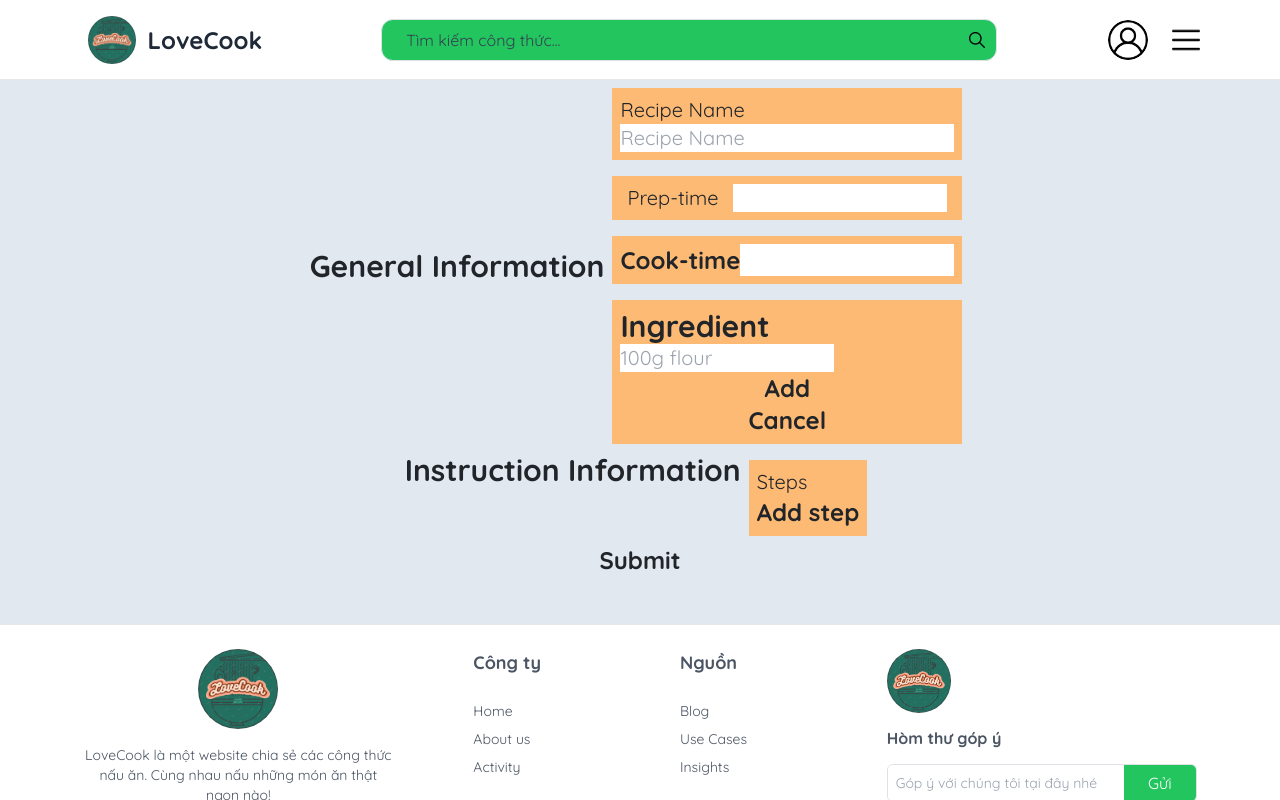
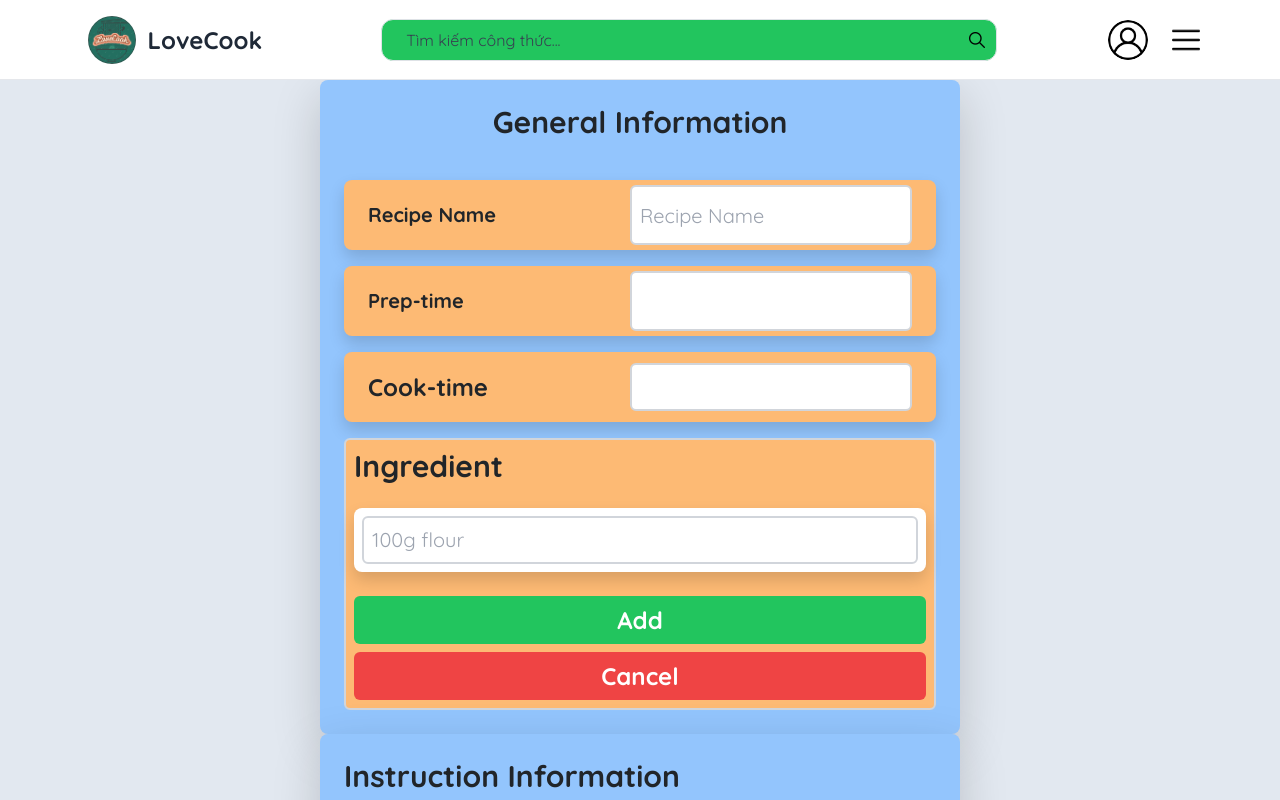
Before and after one commit to phong5824/IntroSE, a React (Vite) app in the folder client/: page /create-recipe in a window 1280 px wide. Both pictures are taken after a click on the button "Add ingredient". Built offline with nearby package versions, Linux system fonts and the light colour scheme.

Commit message:
Help me front-end

```diff
--- a/client/src/components/views/CreateRecipe.jsx
+++ b/client/src/components/views/CreateRecipe.jsx
@@ -13,9 +13,9 @@ const Ingredient = ({
   handleRemove,
 }) => {
   return (
-    <div className="flex flex-row">
+    <div className="flex flex-row items-center space-x-4 bg-white p-2 rounded-lg shadow">
       <input
-        className="text-xl"
+        className="text-xl flex-grow border-2 border-gray-300 p-2 rounded"
         type="text"
         id={index}
         onChange={handleChangeIngredient}
@@ -24,7 +24,7 @@ const Ingredient = ({
       />
       {!isAddingIngredient ? (
         <button
-          className="text-xl"
+          className="text-xl bg-red-500 text-white py-2 px-4 rounded"
           onClick={() => {
             handleRemove(index);
           }}
@@ -45,13 +45,7 @@ const IngredientsList = ({
   const [isAddingIngredient, setIsAddingIngredient] = useState(false);
   const handleAddIngredient = () => {
     setIsAddingIngredient(true);
-    // setIngredientElements([
-    //   ...ingredients,
-    //   <div key={ingredientElements.length} className="flex flex-row">
-    //     <input className="text-xl" type="text" placeholder="100g flour" />
-    //     <button className="text-xl">Remove</button>
-    //   </div>,
-    // ]);
+
     setIngredientsList([...ingredientsList, ""]);
     console.log(ingredientsList);
     console.log("Add ingredient");
@@ -77,12 +71,6 @@ const IngredientsList = ({
 
   const handleAdd = () => {
     setIsAddingIngredient(false);
-    // const newIngredients = [...ingredients];
-    // const newIngredients = ingredients.filter(
-    //   (ingredient) => ingredient !== ""
-    // );
-    // setIngredients(newIngredients);
-    // setIngredients([...ingredients, ""]);
 
     console.log(ingredientsList);
     console.log("Add");
@@ -94,9 +82,9 @@ const IngredientsList = ({
     console.log("Cancel");
   };
   return (
-    <div className="flex flex-col bg-orange-300 p-2 m-2">
-      <h1 className="text-3xl font-bold">Ingredient</h1>
-      <div className="flex flex-col">
+    <div className="general-info-form-prep-cook-title text-xl border-2 border-gray-300 p-2 rounded flex-1 bg-orange-300 h-[70px]">
+      <h1 className="text-3xl font-bold mb-4">Ingredient</h1>
+      <div className="flex flex-col space-y-2">
         {ingredientsList.map((ingredient, index) => (
           <Ingredient
             key={index}
@@ -107,22 +95,27 @@ const IngredientsList = ({
             handleRemove={handleRemove}
           />
         ))}
-        {/* <input className="text-xl" type="text" placeholder="100g flour" /> */}
         {!isAddingIngredient ? (
-          <div className="flex flex-col">
+          <div className="flex flex-col mt-4">
             <button
               onClick={handleAddIngredient}
-              className="text-2xl font-bold"
+              className="text-2xl font-bold bg-green-500 text-white py-2 px-4 rounded"
             >
               Add ingredient
             </button>
           </div>
         ) : (
-          <div className="flex flex-col">
-            <button onClick={handleAdd} className="text-2xl font-bold">
+          <div className="flex flex-col mt-4 space-y-2">
+            <button
+              onClick={handleAdd}
+              className="text-2xl font-bold bg-green-500 text-white py-2 px-4 rounded"
+            >
               Add
             </button>
-            <button onClick={handleCancel} className="text-2xl font-bold">
+            <button
+              onClick={handleCancel}
+              className="text-2xl font-bold bg-red-500 text-white py-2 px-4 rounded"
+            >
               Cancel
             </button>
           </div>
@@ -145,17 +138,17 @@ const GeneralInfo = ({
   setIngredientsList,
 }) => {
   return (
-    <div className="general-info-wrapper flex flex-row items-center justify-around">
-      <div className="general-info-title flex">
-        <h1 className="text-3xl font-bold">General Information</h1>
+    <div className="general-info-wrapper flex flex-col items-center space-y-4 bg-blue-300 p-4 rounded-lg shadow-lg w-1/2 h-screen/3 mx-auto">
+      <div className="general-info-title w-full text-center">
+        <h1 className="text-3xl font-bold mb-4">General Information</h1>
       </div>
-      <div className="general-info-form flex flex-col">
-        <div className="general-info-form-child general-info-form-recipe-name flex flex-col bg-orange-300 p-2 m-2">
-          <h1 className="general-info-form-recipe-name-title text-xl">
+      <div className="general-info-form flex flex-col space-y-4 w-full">
+        <div className="general-info-form-child general-info-form-recipe-name items-center flex flex-row justify-between bg-orange-300 p-4 rounded-lg shadow h-[70px]">
+          <h1 className="general-info-form-recipe-name-title text-xl font-bold flex-1 items-center">
             Recipe Name
           </h1>
           <input
-            className="general-info-form-recipe-name-input text-xl"
+            className="general-info-form-recipe-name-input text-xl border-2 items-center border-gray-300 p-2 rounded flex-1 h-[60px]"
             type="text"
             placeholder="Recipe Name"
             onChange={(e) => {
@@ -164,12 +157,12 @@ const GeneralInfo = ({
           />
         </div>
 
-        <div className="general-info-form-child general-info-form-prep-time flex flex-row justify-around bg-orange-300 p-2 m-2">
-          <h1 className="general-info-form-prep-time-title text-xl">
+        <div className="general-info-form-child general-info-form-prep-time flex flex-row justify-between bg-orange-300 p-4 rounded-lg shadow h-[70px] items-center">
+          <h1 className="general-info-form-prep-time-title text-xl font-bold flex-1 items-center">
             Prep-time
           </h1>
           <input
-            className="general-info-form-prep-time-input text-xl"
+            className="general-info-form-prep-time-input text-xl border-2 items-center border-gray-300 p-2 rounded flex-1 h-[60px]"
             type="text"
             onChange={(e) => {
               setPrepTime(e.target.value);
@@ -177,12 +170,12 @@ const GeneralInfo = ({
           />
         </div>
 
-        <div className="general-info-form-child general-info-form-cook-time flex flex-row justify-around bg-orange-300 p-2 m-2">
-          <h1 className="general-info-form-cook-time-title text-2xl font-bold">
+        <div className="general-info-form-child general-info-form-cook-time flex flex-row justify-between items-center bg-orange-300 p-4 rounded-lg shadow h-[70px]">
+          <h1 className="general-info-form-cook-time-title text-2xl font-bold flex-1">
             Cook-time
           </h1>
           <input
-            className="general-info-form-prep-cook-title text-xl"
+            className="general-info-form-prep-cook-title text-xl border-2 items-center border-gray-300 p-2 rounded flex-1 "
             type="text"
             onChange={(e) => {
               setCookTime(e.target.value);
@@ -195,6 +188,7 @@ const GeneralInfo = ({
           setIngredients={setIngredients}
           ingredientsList={ingredientsList}
           setIngredientsList={setIngredientsList}
+          className="flex-1 h-[60px]"
         />
       </div>
     </div>
@@ -209,10 +203,10 @@ const Step = ({
   handleRemove,
 }) => {
   return (
-    <div className="flex flex-row">
-      <h1 className="text-xl m-2">Step {index + 1}</h1>
+    <div className="flex flex-row items-center space-x-4 bg-white p-4 rounded-lg shadow-lg">
+      <h1 className="text-xl font-bold">Step {index + 1}</h1>
       <input
-        className="text-xl"
+        className="text-xl border-2 border-gray-300 p-2 rounded"
         type="text"
         id={index}
         onChange={handleChangeStep}
@@ -221,7 +215,7 @@ const Step = ({
       />
       {!isAddingStep ? (
         <button
-          className="text-xl"
+          className="text-xl bg-red-500 text-white p-2 rounded hover:bg-red-700"
           onClick={() => {
             handleRemove(index);
           }}
@@ -234,8 +228,7 @@ const Step = ({
 };
 
 const InstructionInfo = ({ steps, setSteps }) => {
-  // const [steps, setSteps] = useState([]);
-  // const [nutritions, setNutritions] = useState([]); // [calories, fat, protein, carbs
+
   const [isAddingStep, setIsAddingStep] = useState(false);
 
   const handleAddStep = () => {
@@ -276,8 +269,8 @@ const InstructionInfo = ({ steps, setSteps }) => {
   };
 
   return (
-    <div className="flex flex-row justify-around">
-      <div className="instruction-info-title flex">
+    <div className="instruction-info-wrapper flex flex-col items-center space-y-4 bg-blue-300 p-4 rounded-lg shadow-lg w-1/2 mx-auto">
+    <div className="instruction-info-title w-full text-center flex">
       <h1 className="text-3xl font-bold">Instruction Information</h1>
     </div>
     <div className="instruction-info-form flex flex-col">
@@ -366,8 +359,7 @@ const CreateRecipeForm = () => {
         setPrepTime={setPrepTime}
         cookTime={cookTime}
         setCookTime={setCookTime}
-        // ingredients={ingredients}
-        // setIngredients={setIngredients}
+
         ingredientsList={ingredientsList}
         setIngredientsList={setIngredientsList}
       />
@@ -381,7 +373,7 @@ export default function CreateRecipe() {
   const user = useContext(UserContext);
   const navigate = useNavigate();
   if (!user) {
-    navigate("/login");
+    navigate("/home");
   }
   return (
     <div className="home-wrapper h-screen overflow-y-auto bg-slate-200">
--- a/package.json
+++ b/package.json
@@ -1,11 +1,14 @@
 {
   "dependencies": {
     "bcrypt": "^5.1.1",
+    "cookie-parser": "^1.4.6",
+    "cookies": "^0.8.0",
     "dotenv": "^16.3.1",
     "framer-motion": "^10.16.5",
     "jsonwebtoken": "^9.0.2",
     "nodemailer": "^6.9.7",
     "prop-types": "^15.8.1",
+    "react-cookie": "^6.1.1",
     "react-slick": "^0.29.0",
     "react-star-ratings": "^2.3.0",
     "react-toastify": "^9.1.3",
```
Also changed, not shown: 2 other files (tests, documents, lock files or other folders). Lines whose indentation alone changed are shown as unchanged.
